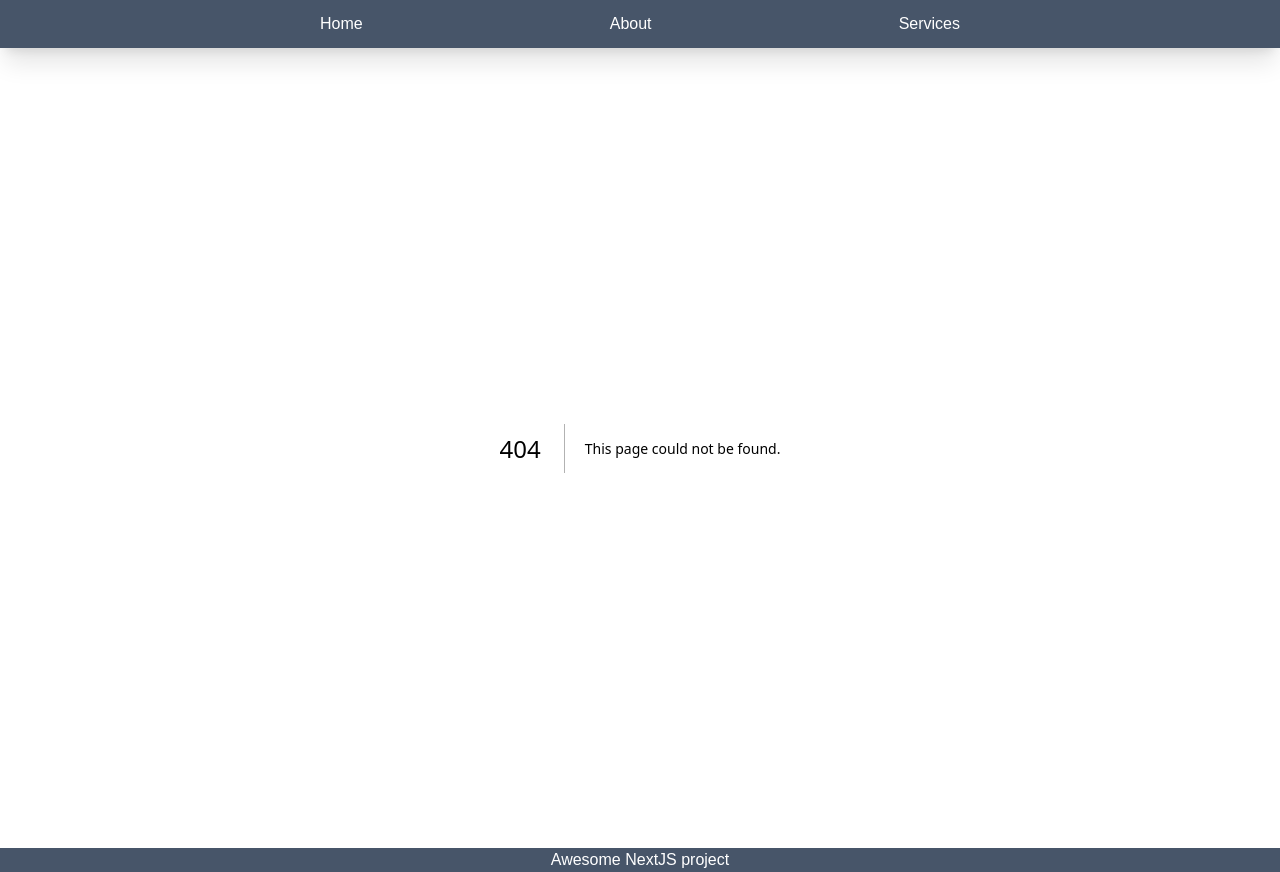
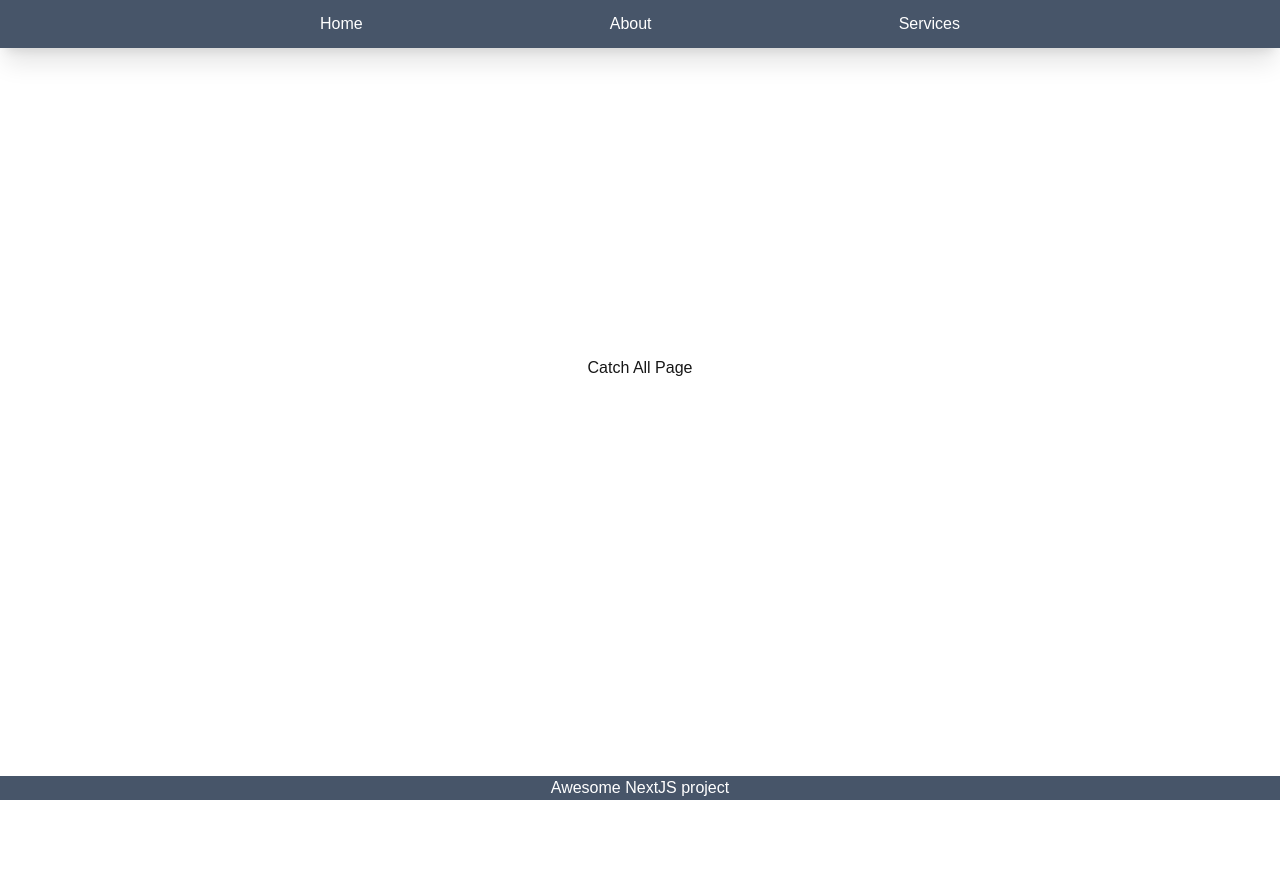
Before and after one commit to Irfankhan20/basic-practice-nextjs, a Next.js app: page /products/1 in a window 1280 px wide. Before the commit this address had no page. After the commit the page ends 800 px from the top, so only its background shows below. Built offline with nearby package versions, Linux system fonts and the light colour scheme.

Commit message:
exploring dynamic routes & catch all routes

```diff
--- /dev/null
+++ b/src/app/products/[...slug]/page.jsx
@@ -0,0 +1,9 @@
+const CatchAllRoutes = () => {
+  return (
+    <div>
+      <h1>Catch All Page</h1>
+    </div>
+  );
+};
+
+export default CatchAllRoutes;
--- /dev/null
+++ b/src/app/products/[productId]/page.jsx
@@ -0,0 +1,10 @@
+const DynamicProductPage = ({ params, searchParams }) => {
+  console.log(params, searchParams);
+  return (
+    <div>
+      <h1>this is dynamic product page of {params.productId}</h1>
+    </div>
+  );
+};
+
+export default DynamicProductPage;
--- /dev/null
+++ b/src/app/products/page.jsx
@@ -0,0 +1,9 @@
+const Products = () => {
+  return (
+    <div>
+      <h1>All Products</h1>
+    </div>
+  );
+};
+
+export default Products;
--- /dev/null
+++ b/src/app/products/product/page.jsx
@@ -0,0 +1,9 @@
+const SingleProduct = () => {
+  return (
+    <div>
+      <h1>single product page</h1>
+    </div>
+  );
+};
+
+export default SingleProduct;
```
